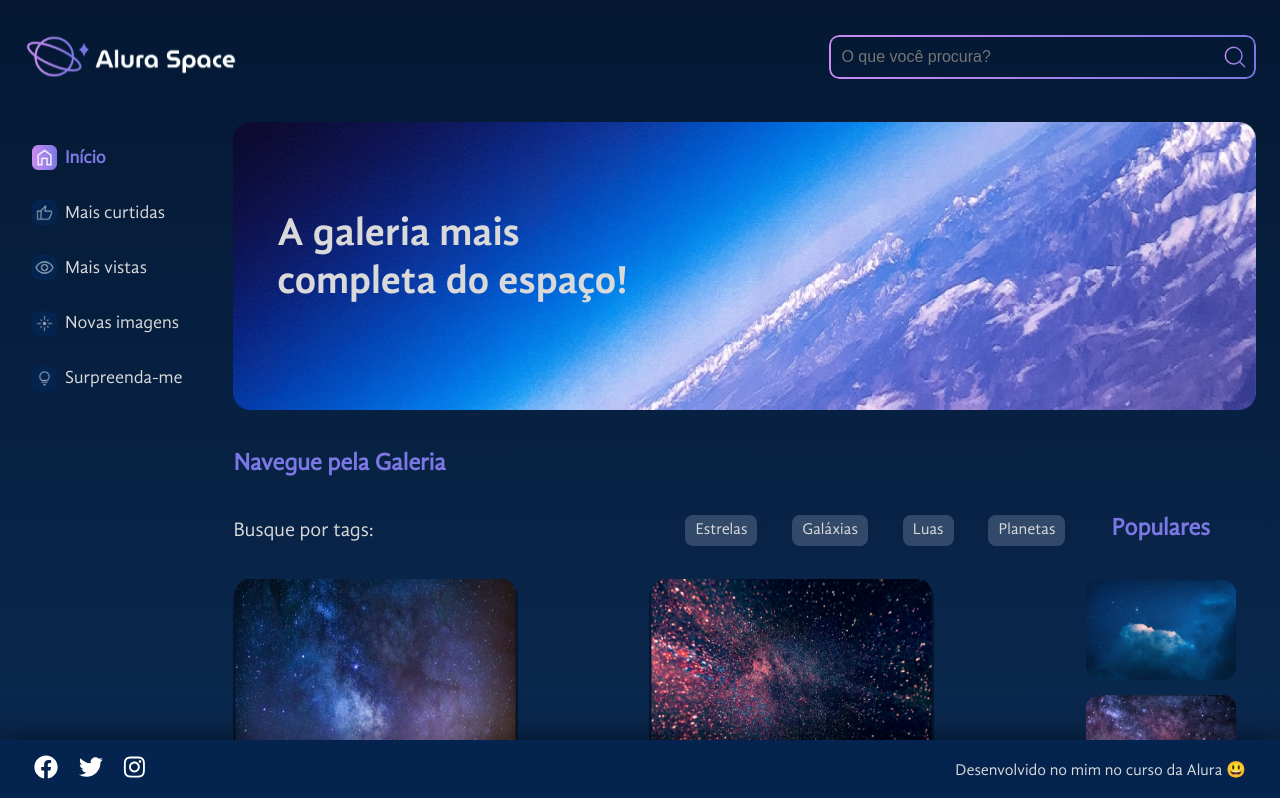
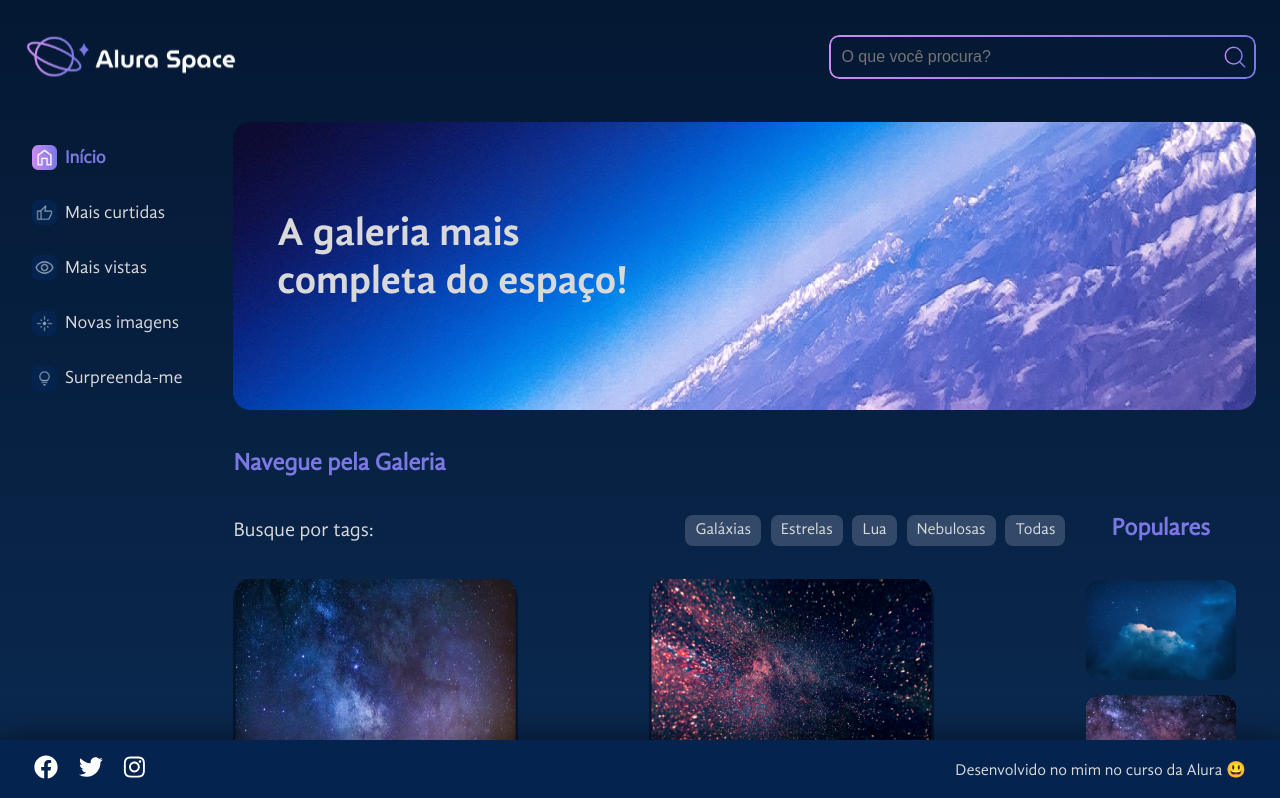
Before and after one commit to lucassmaniotto/React-Cursos, a React (Create React App) app in the folder ReactJS/alura-space/: page / in a window 1280 px wide. Shown: the top 798 px of the page. Built offline with nearby package versions, Linux system fonts and the light colour scheme.

Commit message:
feat: filtragem de cards por tags

```diff
--- a/ReactJS/alura-space/src/components/Gallery/index.jsx
+++ b/ReactJS/alura-space/src/components/Gallery/index.jsx
@@ -1,18 +1,33 @@
-import React from 'react';
+import { useState } from 'react';
 import Tags from '../Tags';
 import styles from './Gallery.module.scss';
 import Cards from './Cards';
 import photos from './photos.json';
 
 export default function Gallery() {
+  const [itens, setItens] = useState(photos);
+  const tags = [...new Set(photos.map((value) => value.tag))];
+
+  const filterPhotos = (tag) => {
+    const filteredPhotos = photos.filter((value) => {
+      return value.tag === tag;
+    });
+
+    setItens(filteredPhotos);
+  };
+
   return (
     <section className={styles.gallery}>
         <h2>Navegue pela Galeria</h2>
-        <Tags />
+        <Tags
+          tags={tags}
+          filterPhotos={filterPhotos}
+          setItens={setItens}
+        />
         <Cards
-            photos={photos}
+            photos={itens}
             styles={styles}
         />
     </section>
-  )
+  );
 }
--- a/ReactJS/alura-space/src/components/Tags/index.jsx
+++ b/ReactJS/alura-space/src/components/Tags/index.jsx
@@ -1,15 +1,16 @@
 import React from 'react';
 import styles from './Tags.module.scss';
+import photos from '../Gallery/photos.json';
 
-export default function Tags() {
+export default function Tags({ tags, filterPhotos, setItens }) {
   return (
     <div className={styles.tags}>
         <p>Busque por tags:</p>
         <ul className={styles.tags__list}>
-            <li>Estrelas</li>
-            <li>Galáxias</li>
-            <li>Luas</li>
-            <li>Planetas</li>
+          {tags.map((tag) => {
+            return <li key={tag} onClick={ () => filterPhotos(tag)}>{tag}</li>;
+          })}
+          <li onClick={() => setItens(photos)}>Todas</li>
         </ul>
     </div>
   )
```
